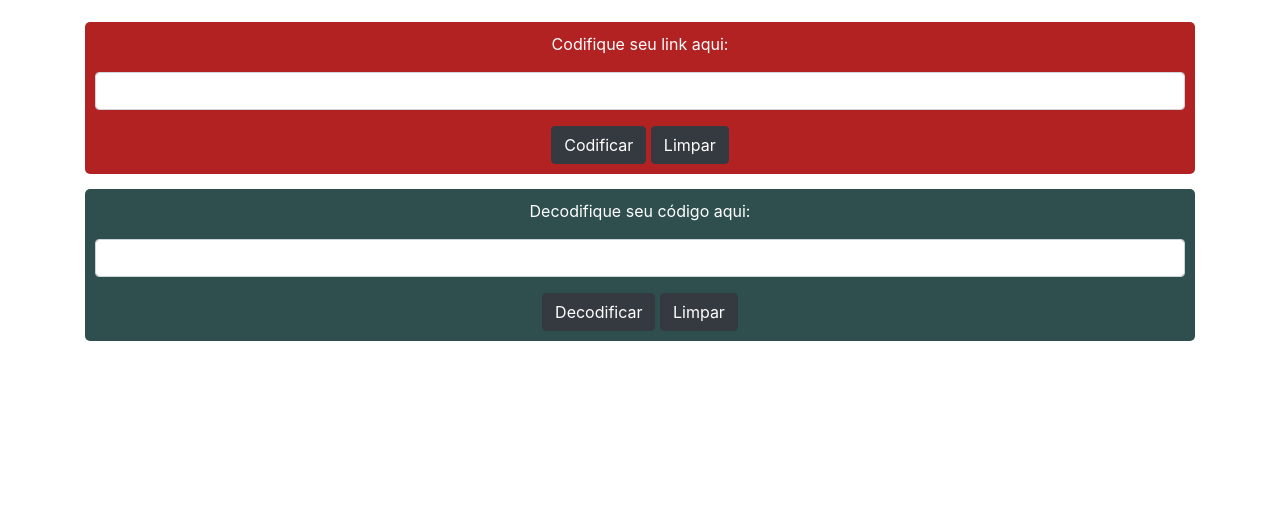
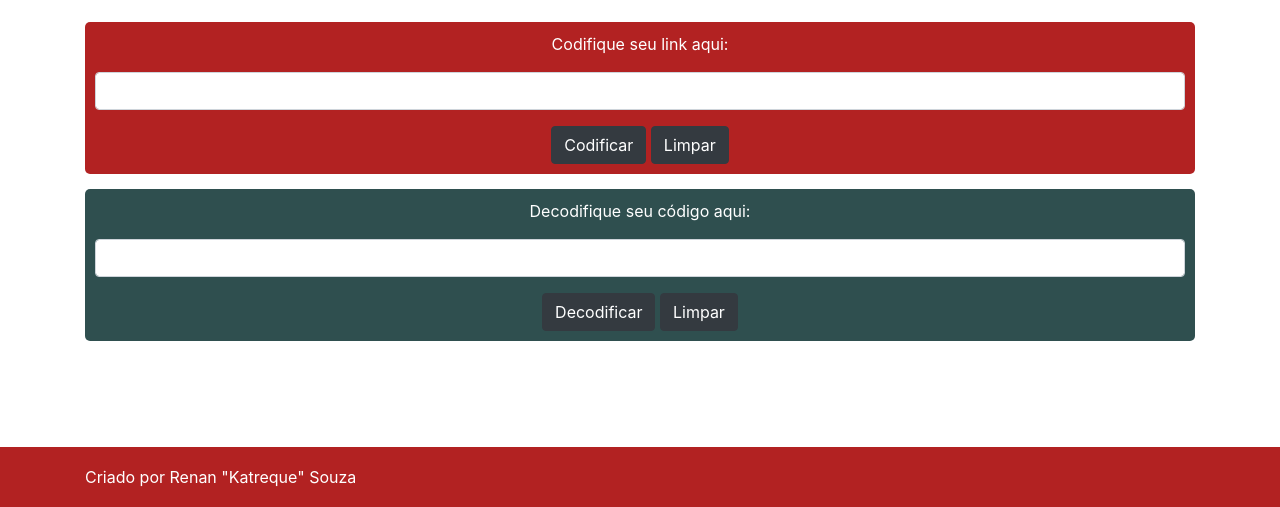
Before and after one commit to Katreque/amefuri-codificator, a website: page index.html in a window 1280 px wide. Shown: the part 293-800 px from the top of the page. Drawn offline with nearby package versions, Linux system fonts and the light colour scheme.

Commit message:
Footer added

```diff
--- a/index.html
+++ b/index.html
@@ -41,6 +41,16 @@
       </div>
     </div>
 
+    <div style="padding: 10px;"></div>
+
+    <footer class="footer">
+      <div class="container">
+        <span>Criado por
+          <a href="https://github.com/Katreque" target="no_blank">Renan "Katreque" Souza</a>
+        </span>
+      </div>
+    </footer>
+
     <script src="https://code.jquery.com/jquery-3.3.1.slim.min.js" integrity="sha384-q8i/X+965DzO0rT7abK41JStQIAqVgRVzpbzo5smXKp4YfRvH+8abtTE1Pi6jizo" crossorigin="anonymous"></script>
     <script src="https://cdnjs.cloudflare.com/ajax/libs/popper.js/1.14.3/umd/popper.min.js" integrity="sha384-ZMP7rVo3mIykV+2+9J3UJ46jBk0WLaUAdn689aCwoqbBJiSnjAK/l8WvCWPIPm49" crossorigin="anonymous"></script>
     <script src="https://stackpath.bootstrapcdn.com/bootstrap/4.1.2/js/bootstrap.min.js" integrity="sha384-o+RDsa0aLu++PJvFqy8fFScvbHFLtbvScb8AjopnFD+iEQ7wo/CG0xlczd+2O/em" crossorigin="anonymous"></script>
--- a/styles/style.css
+++ b/styles/style.css
@@ -1,3 +1,11 @@
+html {
+  position: relative;
+  min-height: 100%;
+}
+body {
+  margin-bottom: 60px;
+}
+
 .borda-card {
   margin-top: 15px;
   padding: 10px;
@@ -18,3 +26,17 @@
   color: black;
   font-size: 40px;
 }
+
+.footer {
+  position: absolute;
+  bottom: 0;
+  width: 100%;
+  height: 60px;
+  line-height: 60px;
+  color: white;
+  background-color: #B22222;
+}
+
+.footer a {
+  color: white;
+}
```
